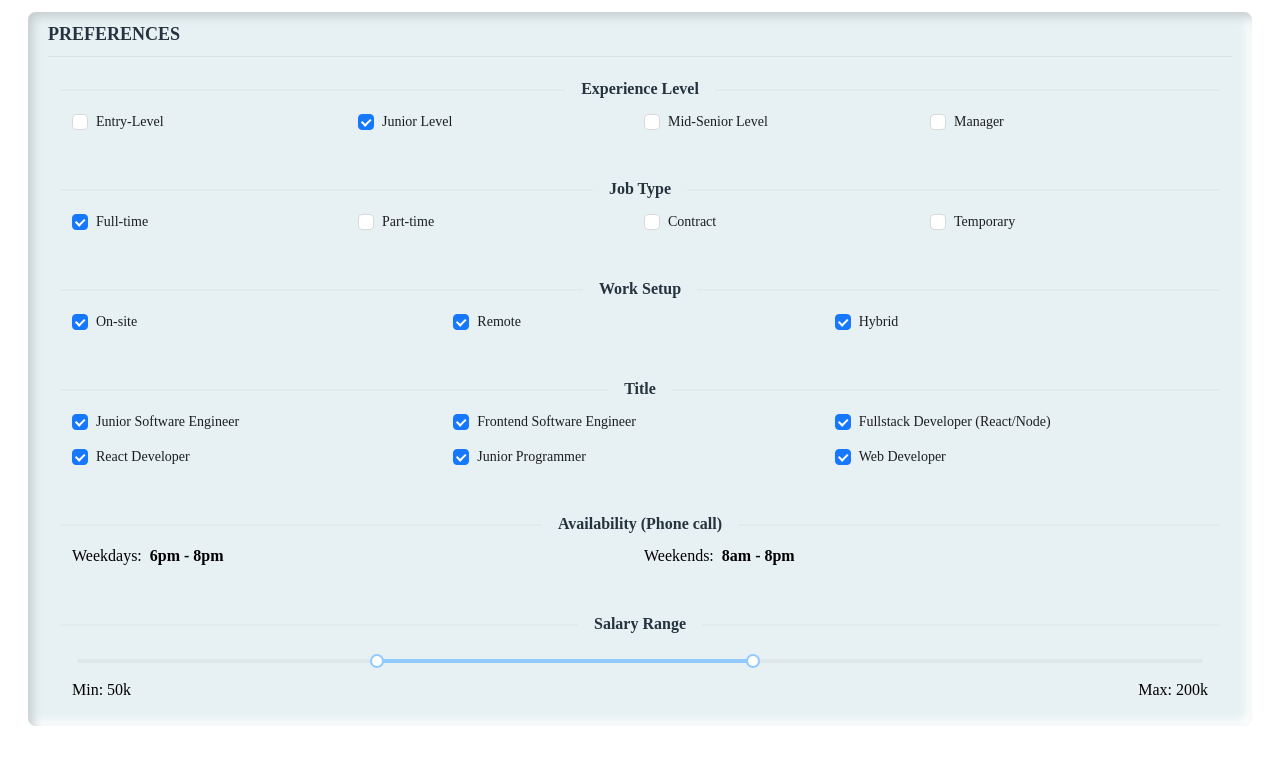
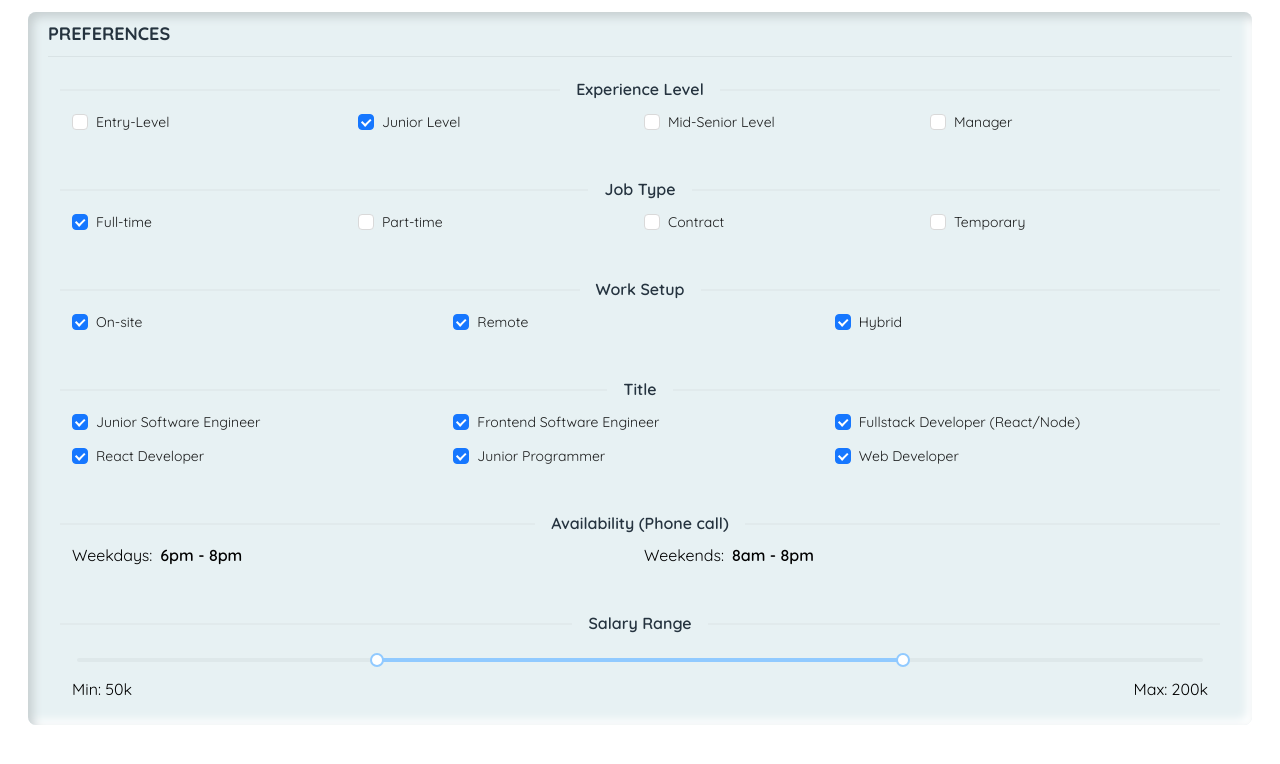
Before and after one commit to Ralf-Renz-Estellana-Bantilo/e-resume, a Next.js app: page /components/OtherInfo in a window 1280 px wide. Shown: the top 764 px of the page. Built offline with nearby package versions, Linux system fonts and the light colour scheme.

Commit message:
minor adjustments

```diff
--- a/pages/components/Card.tsx
+++ b/pages/components/Card.tsx
@@ -11,13 +11,13 @@ const Card = () =>
       {
          coverURL: 'cover1',
          title: 'E-Resume',
-         description: 'A software application designed to help me showcase my work and achievements in a professional manner online.',
+         description: 'A personal website designed to help me showcase my work and achievements in a professional manner online.',
          tagIDs: [1, 13, 5, 14, 9],
       },
       {
          coverURL: 'cover2',
          title: 'Expenses Tracker Program',
-         description: 'A software application designed to help me keep track of my expenses and manage my finances effectively.',
+         description: 'A personal application designed to help me keep track of my expenses and manage my finances effectively.',
          tagIDs: [...mernStack, 2, 5, 9],
       },
       {
--- a/pages/components/OtherInfo.tsx
+++ b/pages/components/OtherInfo.tsx
@@ -1,6 +1,8 @@
 import { Checkbox, Divider, Slider } from 'antd'
-import { CheckboxValueType } from 'antd/es/checkbox/Group';
 import React from 'react'
+import { Quicksand } from 'next/font/google'
+
+const quicksand = Quicksand( { subsets: ['latin'] } )
 
 const OtherInfo = () =>
 {
@@ -24,7 +26,7 @@ const OtherInfo = () =>
                      <h3 className='font-semibold text-base text-dark-blue-secondary'>Experience Level</h3>
                   </Divider>
                   <div className='px-3'>
-                     <Checkbox.Group className="w-full" options={experienceLevelOptions} value={['Junior Level']} />
+                     <Checkbox.Group className={`${quicksand.className} w-full`} options={experienceLevelOptions} value={['Junior Level']} />
                   </div>
                </div>
                <div className="flex flex-col gap-2">
@@ -33,7 +35,7 @@ const OtherInfo = () =>
                      <h3 className='font-semibold text-base text-dark-blue-secondary'>Job Type</h3>
                   </Divider>
                   <div className='px-3'>
-                     <Checkbox.Group className="w-full" options={jobTypeOptions} value={['Full-time']} />
+                     <Checkbox.Group className={`${quicksand.className} w-full`} options={jobTypeOptions} value={['Full-time']} />
                   </div>
                </div>
                <div className="flex flex-col gap-2">
@@ -42,7 +44,7 @@ const OtherInfo = () =>
                      <h3 className='font-semibold text-base text-dark-blue-secondary'>Work Setup</h3>
                   </Divider>
                   <div className='px-3'>
-                     <Checkbox.Group className="w-full" options={workSetupOptions} value={workSetupOptions} />
+                     <Checkbox.Group className={`${quicksand.className} w-full`} options={workSetupOptions} value={workSetupOptions} />
                   </div>
                </div>
                <div className="flex flex-col gap-2">
@@ -51,8 +53,8 @@ const OtherInfo = () =>
                      <h3 className='font-semibold text-base text-dark-blue-secondary'>Title</h3>
                   </Divider>
                   <div className='px-3 space-y-3'>
-                     <Checkbox.Group className="w-full" options={jobTitleOptions1} value={jobTitleOptions1} />
-                     <Checkbox.Group className="w-full" options={jobTitleOptions2} value={jobTitleOptions2} />
+                     <Checkbox.Group className={`${quicksand.className} w-full`} options={jobTitleOptions1} value={jobTitleOptions1} />
+                     <Checkbox.Group className={`${quicksand.className} w-full`} options={jobTitleOptions2} value={jobTitleOptions2} />
                   </div>
                </div>
                <div className="flex flex-col gap-2">
@@ -77,7 +79,7 @@ const OtherInfo = () =>
                      <h3 className='font-semibold text-base text-dark-blue-secondary'>Salary Range</h3>
                   </Divider>
                   <div className='flex flex-col px-3'>
-                     <Slider tooltip={{ formatter: null }} range={{ draggableTrack: true }} value={[90, 140]} min={50} max={200} />
+                     <Slider tooltip={{ formatter: null }} range={{ draggableTrack: true }} value={[90, 160]} min={50} max={200} />
                      <div className="flex justify-between items-center">
                         <p>Min: 50k</p>
                         <p>Max: 200k</p>
--- a/pages/components/Personal.tsx
+++ b/pages/components/Personal.tsx
@@ -1,5 +1,8 @@
 import { Divider, Timeline } from 'antd'
 import React from 'react'
+import { Quicksand } from 'next/font/google'
+
+const quicksand = Quicksand( { subsets: ['latin'] } )
 
 const Personal = () =>
 {
@@ -19,6 +22,7 @@ const Personal = () =>
                <Divider className='m-0'></Divider>
             </div>
             <Timeline
+               className={quicksand.className}
                items={[
                   {
                      children: (
@@ -130,6 +134,7 @@ const Personal = () =>
                <Divider className='m-0'></Divider>
             </div>
             <Timeline
+               className={quicksand.className}
                items={[
                   {
                      children: (
--- a/pages/components/Projects.tsx
+++ b/pages/components/Projects.tsx
@@ -5,8 +5,6 @@ import Card from './Card'
 
 const Projects = () =>
 {
-
-
    const [services, setServices] = useState( [
       {
          category: 'FRONTEND',
--- a/pages/index.tsx
+++ b/pages/index.tsx
@@ -8,6 +8,9 @@ import Personal from './components/Personal'
 import Projects from './components/Projects'
 import StickyBox from 'react-sticky-box'
 import OtherInfo from './components/OtherInfo'
+import { Quicksand } from 'next/font/google'
+
+const quicksand = Quicksand( { subsets: ['latin'] } )
 
 export default function Home ()
 {
@@ -212,7 +215,7 @@ export default function Home ()
         <meta name="viewport" content="width=device-width, initial-scale=1" />
         <link rel="icon" href="/favicon.ico" />
       </Head>
-      <main className={`bg-background-primary relative flex min-h-screen max-lg:flex max-lg:flex-col`}>
+      <main className={`${quicksand.className} bg-background-primary relative flex min-h-screen max-lg:flex max-lg:flex-col`}>
 
         {/* LEFT PANEL */}
         <div className='flex flex-col justify-between py-3 px-5 gradient-background max-lg:min-h-[100vh] max-lg:justify-evenly max-lg:gap-3' style={{ flex: 2 }}>
@@ -271,7 +274,7 @@ export default function Home ()
             </div>
           </div>
           <div className="flex">
-            <Button type="primary" shape="round" icon={<DownloadOutlined className='relative bottom-1' />} style={{ flex: 1 }} size='large' onClick={handleDownload}>
+            <Button type="primary" shape="round" icon={<DownloadOutlined className={`${quicksand.className} relative bottom-1`} />} style={{ flex: 1 }} size='large' onClick={handleDownload}>
               Download Resume
             </Button>
           </div>
@@ -288,6 +291,7 @@ export default function Home ()
             : <Tabs
               defaultActiveKey="1"
               centered
+              className={quicksand.className}
               renderTabBar={renderTabBar}
               items={panels}
             />}
```
